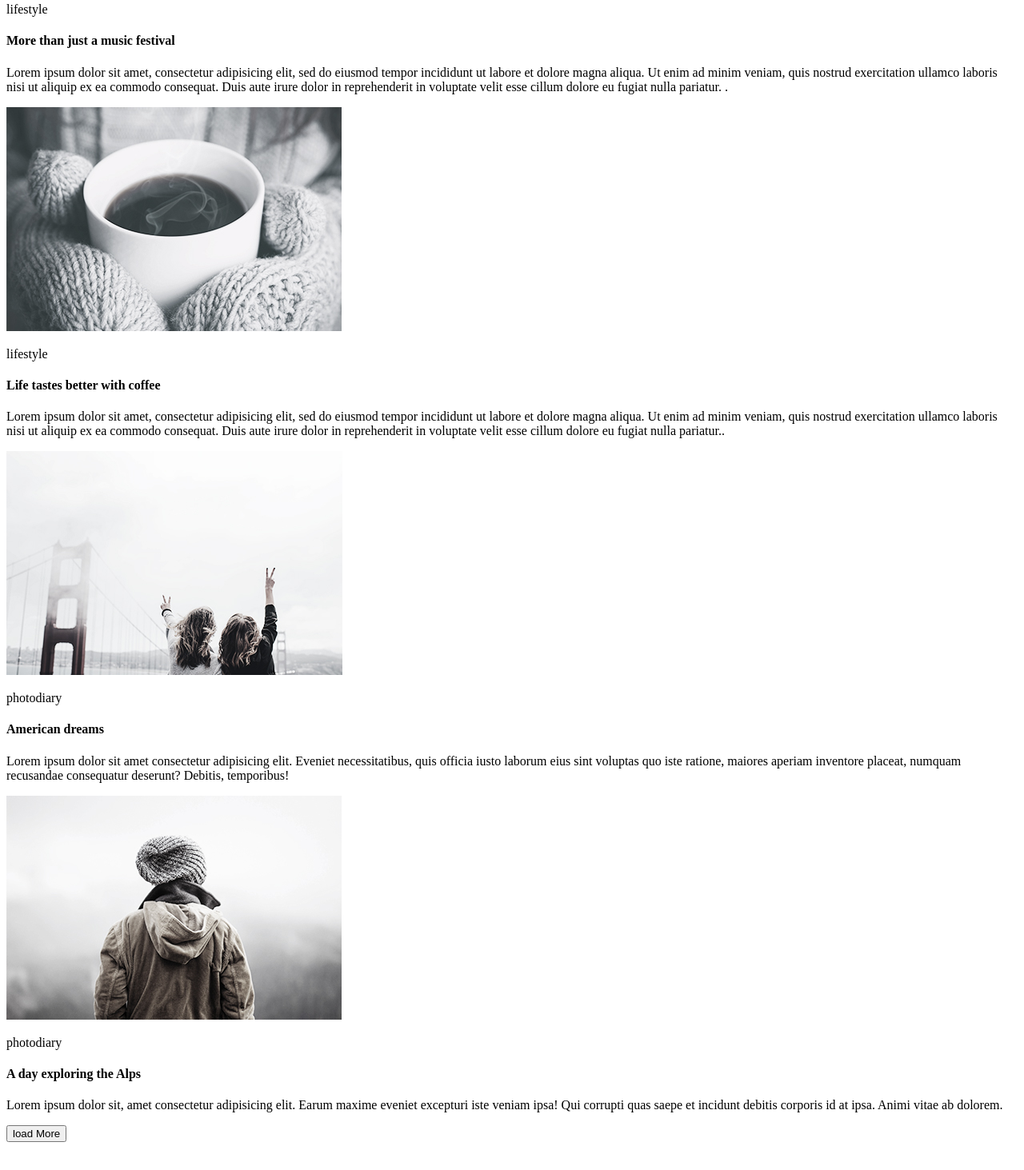
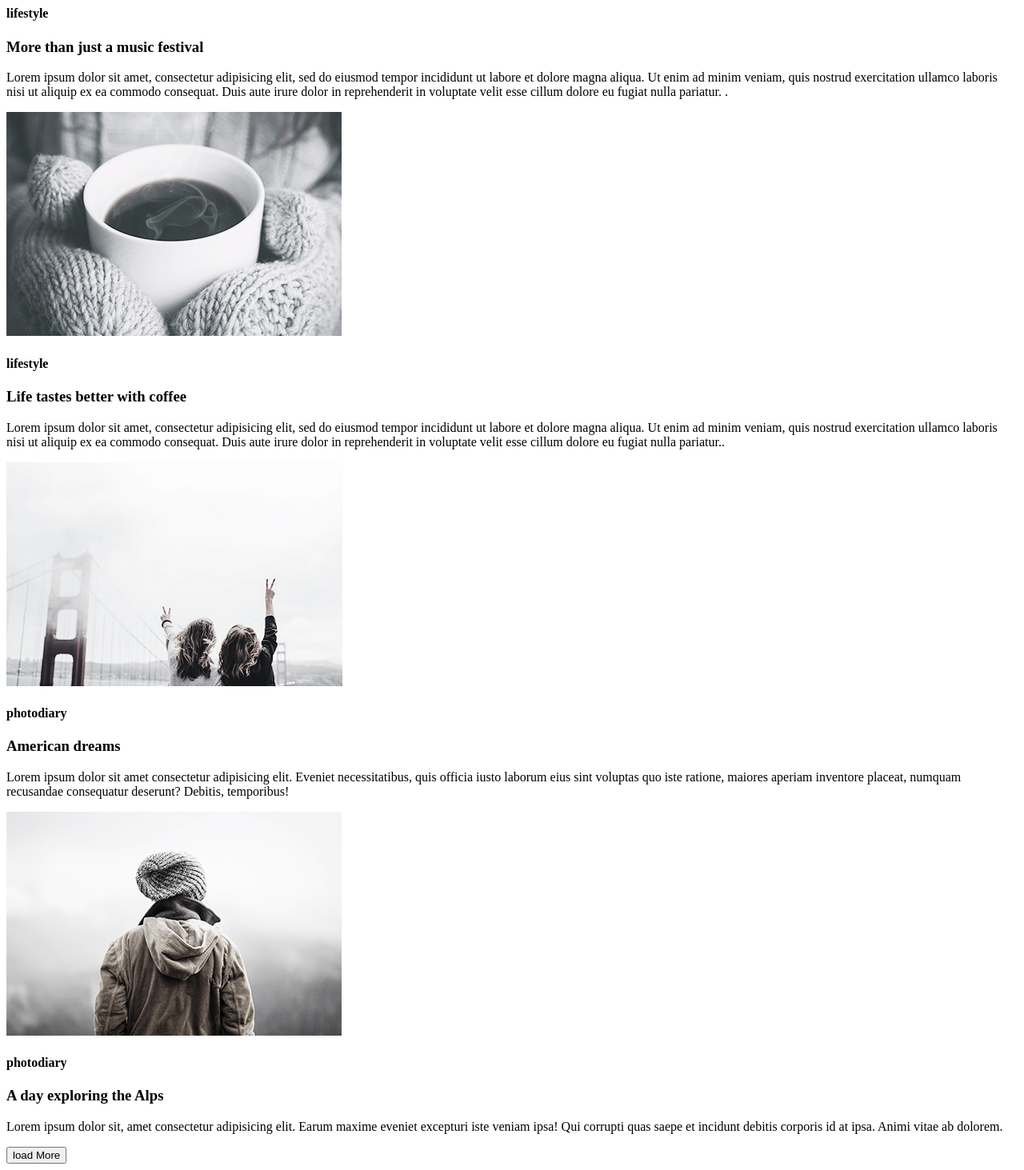
Before and after one commit to ihorperepelytsia/goit-fe-course_Perepelytsia, a plain HTML site: page module 1-2/index.html in a window 1280 px wide. Shown: the part 401-1864 px from the top of the page at 80% size. Before the commit the page ends 1837 px from the top, so only its background shows below. Drawn offline with Linux system fonts and the light colour scheme.

Commit message:
modified

```diff
--- a/module 1-2/index.html
+++ b/module 1-2/index.html
@@ -20,8 +20,8 @@
     <main>
       <section id="lifestyle">
         <img src="img/image1.jpg" alt="girl" />
-        <p>lifestyle</p>
-        <h4>More than just a music festival</h4>
+        <h4>lifestyle</h4>
+        <h3>More than just a music festival</h3>
         <p>
           Lorem ipsum dolor sit amet, consectetur adipisicing elit, sed do
           eiusmod tempor incididunt ut labore et dolore magna aliqua. Ut enim ad
@@ -33,8 +33,8 @@
       </section>
       <section>
         <img src="img/image2.jpg" alt="coffee" />
-        <p>lifestyle</p>
-        <h4>Life tastes better with coffee</h4>
+        <h4>lifestyle</h4>
+        <h3>Life tastes better with coffee</h3>
         <p>
           Lorem ipsum dolor sit amet, consectetur adipisicing elit, sed do
           eiusmod tempor incididunt ut labore et dolore magna aliqua. Ut enim ad
@@ -46,8 +46,8 @@
       </section>
       <section id="photodiary">
         <img src="img/image3.jpg" alt="two girl" />
-        <p>photodiary</p>
-        <h4>American dreams</h4>
+        <h4>photodiary</h4>
+        <h3>American dreams</h3>
         <p>
           Lorem ipsum dolor sit amet consectetur adipisicing elit. Eveniet
           necessitatibus, quis officia iusto laborum eius sint voluptas quo iste
@@ -57,17 +57,17 @@
       </section>
       <section>
         <img src="img/image4.jpg" alt="man in a hat" />
-        <p>photodiary</p>
-        <h4>A day exploring the Alps</h4>
+        <h4>photodiary</h4>
+        <h3>A day exploring the Alps</h3>
         <p>
           Lorem ipsum dolor sit, amet consectetur adipisicing elit. Earum maxime
           eveniet excepturi iste veniam ipsa! Qui corrupti quas saepe et
           incidunt debitis corporis id at ipsa. Animi vitae ab dolorem.
         </p>
       </section>
-      <footer>
+      <div>
         <button>load More</button>
-      </footer>
+      </div>
     </main>
   </body>
 </html>
```
